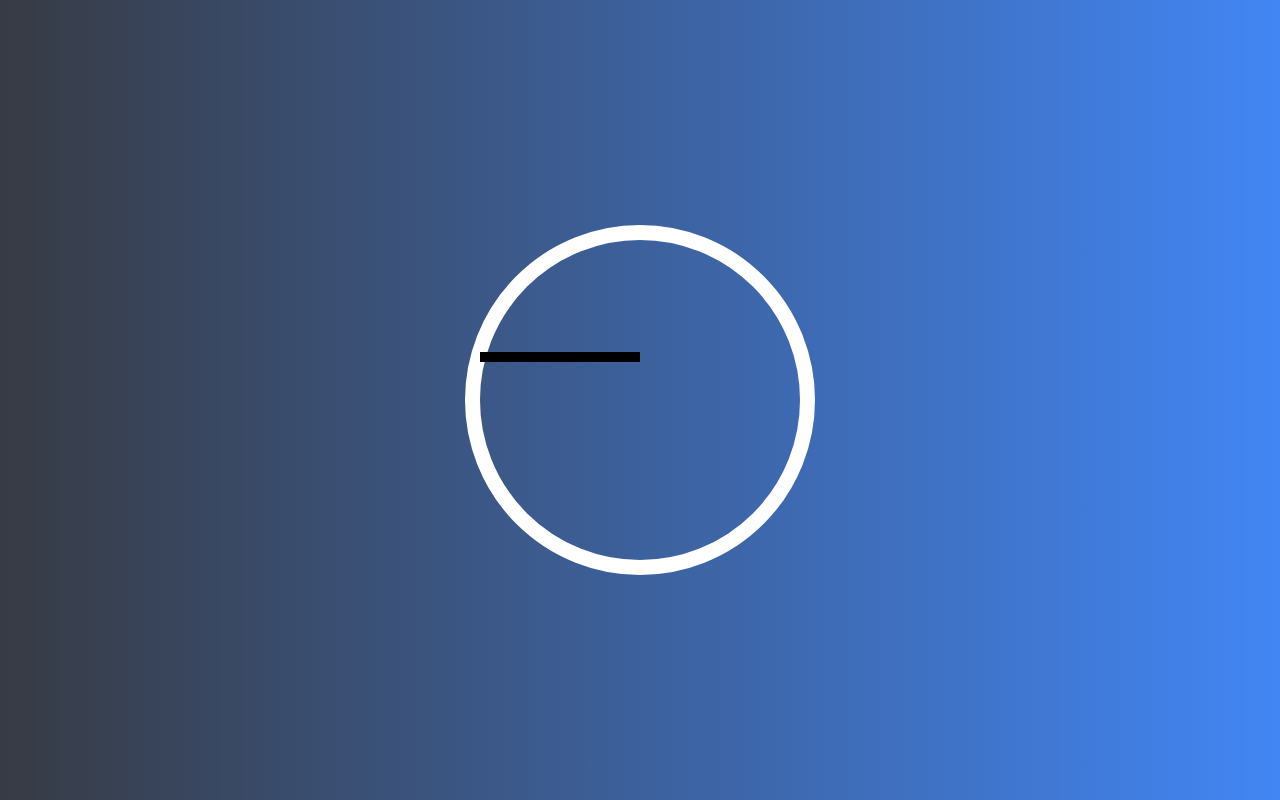
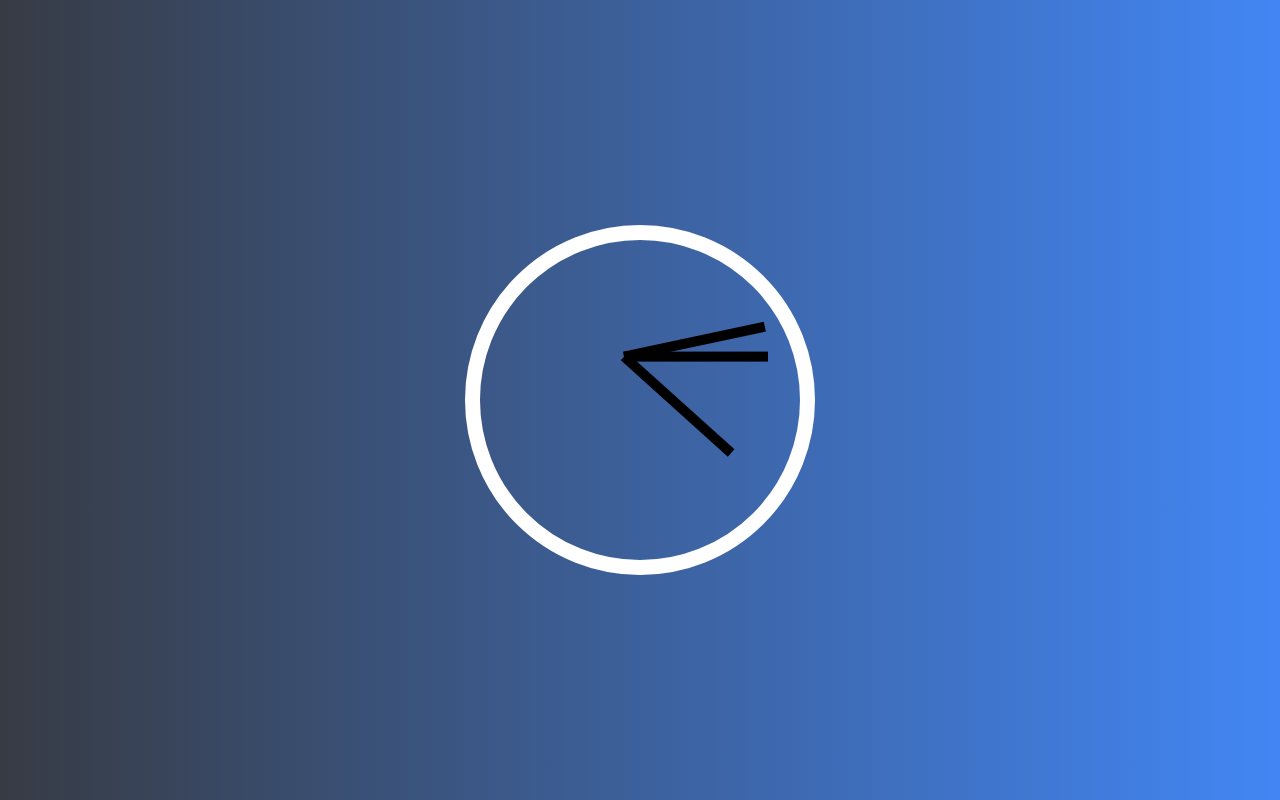
Before and after one commit to dragonbead95/javascript30, a plain HTML site: page [day2]Clock/index.html in a window 1280 px wide. Drawn offline with Linux system fonts and the light colour scheme.

Commit message:
update the clock
update the clock.js

```diff
--- /dev/null
+++ b/[day2]Clock/clock.js
@@ -0,0 +1,24 @@
+const hourHand = document.querySelector(".hour-hand");
+const minsHand = document.querySelector(".min-hand");
+const secondHand = document.querySelector(".second-hand");
+
+function setDate() {
+  const now = new Date();
+
+  const hours = now.getHours();
+  const hourDegrees = (hours / 12) * 360 + 90;
+  hourHand.style.transform = `rotate(${hourDegrees}deg)`;
+
+  const mins = now.getMinutes();
+  const minsDegress = (mins / 60) * 360 + 90;
+  minsHand.style.transform = `rotate(${minsDegress}deg)`;
+
+  //60초중 seconds초 만큼 지나왔을때 360을 곱하여 움직일 각도를 정함
+  //초심은 1초에 6도씩 움직임
+  //ex) 20초를 움직이고 싶을때는 360/60*20을 하면 된다.
+  const seconds = now.getSeconds();
+  const secondsDegrees = (seconds / 60) * 360 + 90;
+  secondHand.style.transform = `rotate(${secondsDegrees}deg)`;
+}
+
+setInterval(setDate, 1000);
--- a/[day2]Clock/index.html
+++ b/[day2]Clock/index.html
@@ -16,5 +16,7 @@
         </div>
       </div>
     </div>
+
+    <script src="clock.js"></script>
   </body>
 </html>
--- a/[day2]Clock/style.css
+++ b/[day2]Clock/style.css
@@ -35,12 +35,13 @@ body {
   height: 20rem;
 }
 .hand {
-  width: 10rem;
+  width: 9rem;
   height: 0.6rem;
   background-color: black;
   position: absolute;
   top: 22rem;
   transform-origin: 100%;
   transition: all 0.05s;
+  transform: rotate(90deg);
   transition-timing-function: cubic-bezier(0.1, 2.7, 0.58, 1);
 }
```
